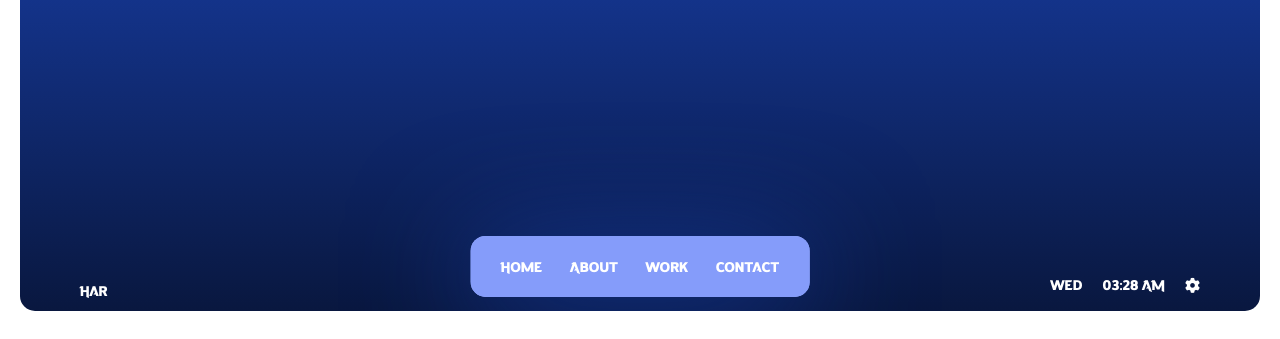
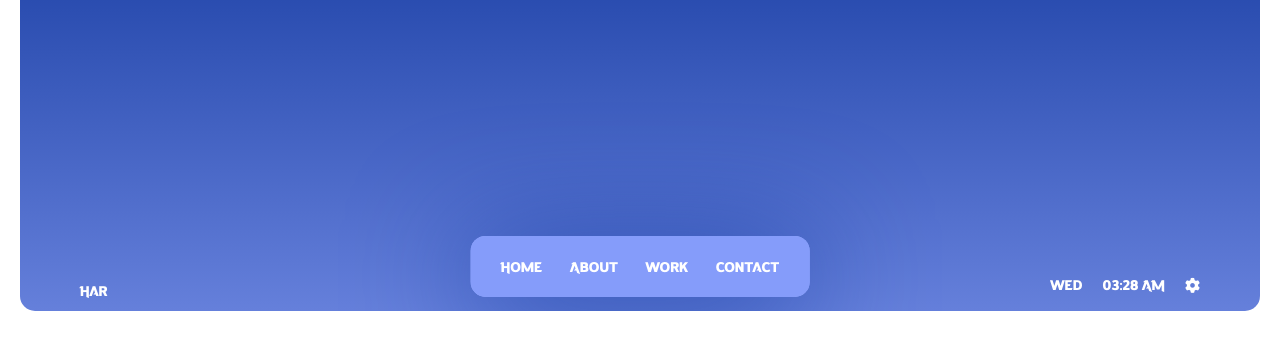
Before and after one commit to paragchauhan98/portfolio98, a website: page index.html in a window 1280 px wide. Shown: the part 461-800 px from the top of the page. Drawn offline with Linux system fonts and the light colour scheme; no server answers.

```diff
--- a/sass/layout/_header.scss
+++ b/sass/layout/_header.scss
@@ -1,5 +1,5 @@
 .header{
-    background-image: linear-gradient( to bottom, #173ca2 45%,black 135%);
+    background-image: linear-gradient( to bottom, #173ca2 45%,#97ABFF 135%);
     height: 94vh;
     border-radius: 15px;
     overflow: hidden;
```
Also changed, not shown: css/style.css.
